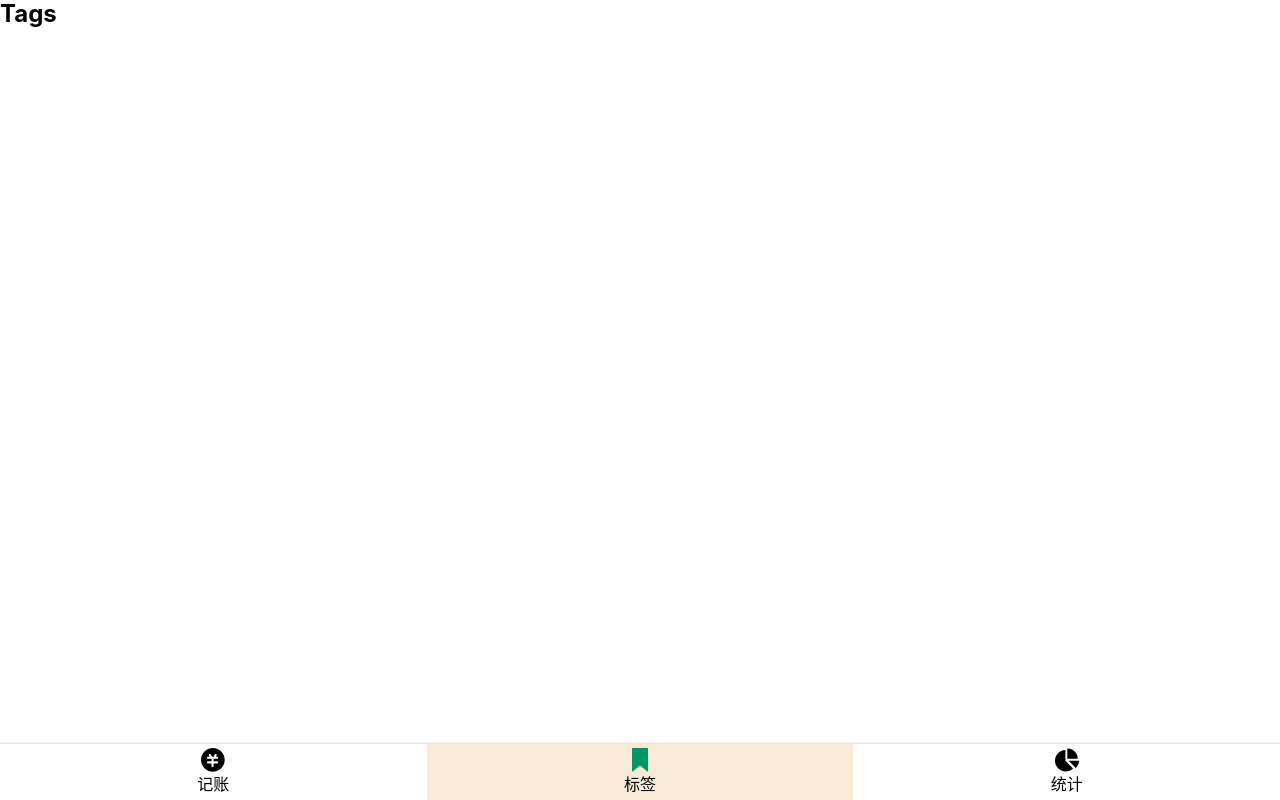
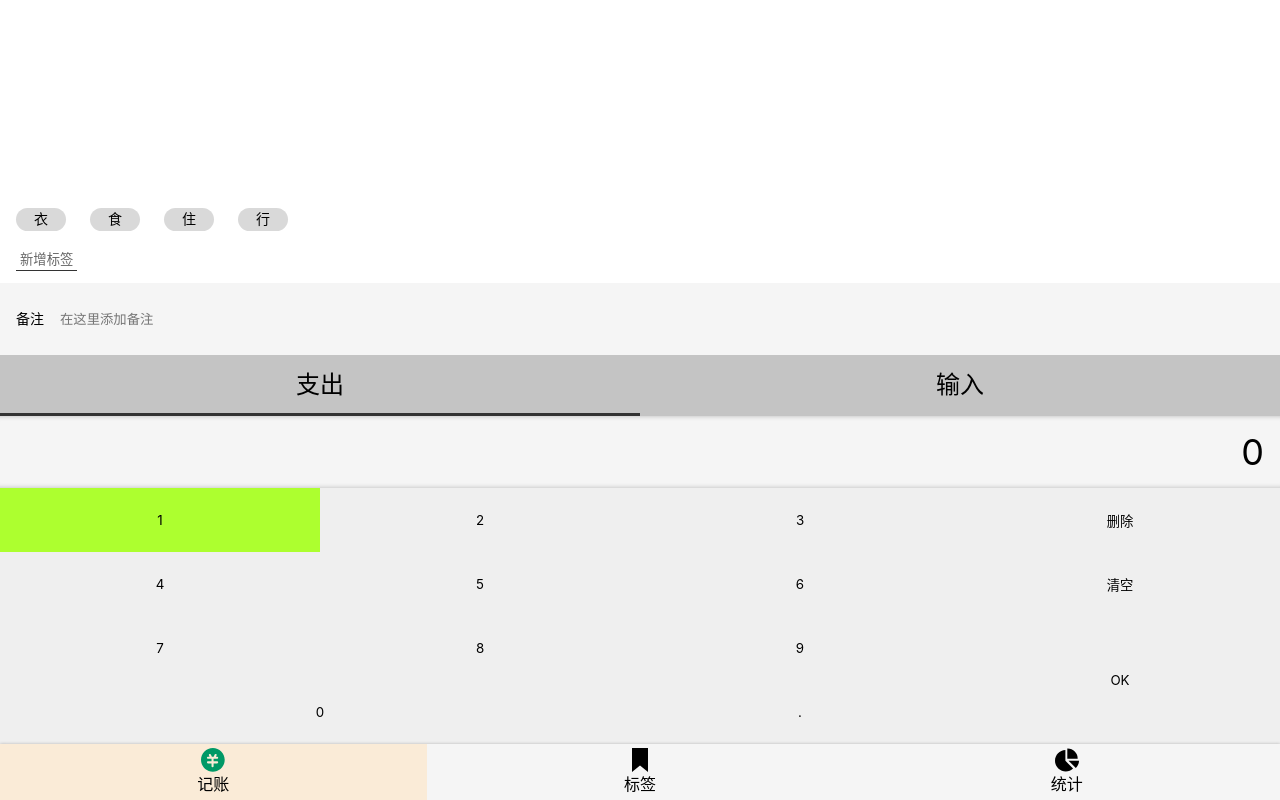
Before and after one commit to sbgrb/mycost-React-Code, a React app: page /#/money in a window 1280 px wide. Before the commit this address led to /#/tags. Built offline with nearby package versions, Linux system fonts and the light colour scheme.

Commit message:
完成 Money.tsx 页面布局

```diff
--- a/src/Components/Layout.tsx
+++ b/src/Components/Layout.tsx
@@ -17,7 +17,7 @@ const Main = styled.div`
 const Layout = (props: any) =>{
     return(
         <Wrapper>
-            <Main>
+            <Main className={props.className}>
                 {props.children}
             </Main>
             <Nav/>
--- a/src/index.scss
+++ b/src/index.scss
@@ -18,4 +18,16 @@ body{
   font-family: $font-hei;
   font-size: 16px;
   line-height: 1.2;
+  background: #f5f5f5;
 }
+button{
+  font-family: inherit;
+}
+:focus{
+  outline: none;
+}
+.clearfix::after{
+  content: '';
+  display: block;
+  clear: both;
+}
--- a/src/views/Money.tsx
+++ b/src/views/Money.tsx
@@ -1,12 +1,154 @@
 import Layout from "../Components/Layout";
 import React from "react";
+import styled from "styled-components";
+
+const TagsSection = styled.section`
+  background: #ffffff; padding: 12px 16px;
+  flex-grow: 1; display:flex; flex-direction: column;
+  justify-content: flex-end; align-items: flex-start;
+  > ol{
+    margin: 0  -12px;
+    > li{
+      background: #d9d9d9; border-radius: 18px; display: inline-block;
+      padding: 3px 18px; font-size: 14px; margin: 8px 12px;
+    }
+  }
+  > button{
+  background: none; border: none; padding: 2px 4px;
+  border-bottom: 1px solid #333; color: #666;
+  margin-top: 8px;
+  }
+`
+
+const NoteSection = styled.section`
+    background: #f5f5f5;
+    padding: 0 16px;
+    font-size: 14px;
+    > label{
+    display:flex;
+    align-items: center;
+      > span{
+        margin-right: 16px;
+        white-space: nowrap;
+      }
+      > input{
+      display: block;
+      width: 100%;
+      height: 72px;
+      background: none;
+      border: none;
+      }
+    }
+`
+
+const CatSection = styled.section`
+  font-size: 24px;
+  > ul{
+  display:flex;
+  background: #c4c4c4;
+   > li{
+    width: 50%;
+    text-align: center;
+    padding: 16px 0;
+    position: relative;
+      &.selected::after{
+        content: '';
+        display:block;
+        height: 3px;
+        background: #333;
+        position: absolute;
+        bottom: 0;
+        width: 100%;
+        left: 0;
+      }
+   }
+  }
+`
+
+const NumSection = styled.section`
+   display:flex;
+   flex-direction: column;
+   font-size: 18px;
+   > .output{
+     font-size: 36px;
+     line-height: 72px;
+     text-align: right;
+     padding: 0 16px;
+     box-shadow: inset 0 -5px 5px -5px rgba(0,0,0,0.25),
+                 inset 0 5px 5px -5px rgba(0,0,0,0.25);
+   }
+   > .pad{
+        > button{
+        float: left;
+        width: 25%;
+        border: none;
+        height: 64px;
+         &.ok{
+          height: 128px;
+          float: right;
+         }
+         &.zero{
+         width: 50%;
+         }
+         &:nth-child(1){
+         background: greenyellow;
+         }
+      }
+   }
+`
+
+const MyLayout = styled(Layout)`
+  display:flex;
+  flex-direction: column;
+`
 
 function Money() {
     return (
-        <Layout>
-            <h2>Money</h2>
-        </Layout>
+        <MyLayout>
+            <TagsSection>
+                <ol>
+                    <li>衣</li>
+                    <li>食</li>
+                    <li>住</li>
+                    <li>行</li>
+                </ol>
+                <button>新增标签</button>
+            </TagsSection>
+            <NoteSection>
+                <label>
+                    <span>备注</span>
+                    <input type="text" placeholder='在这里添加备注'/>
+                </label>
+            </NoteSection>
+            <CatSection>
+                <ul>
+                    <li className='selected'>支出</li>
+                    <li>输入</li>
+                </ul>
+            </CatSection>
+            <NumSection>
+                <div className='output'>
+                    0
+                </div>
+                <div className='pad clearfix'>
+                    <button>1</button>
+                    <button>2</button>
+                    <button>3</button>
+                    <button>删除</button>
+                    <button>4</button>
+                    <button>5</button>
+                    <button>6</button>
+                    <button>清空</button>
+                    <button>7</button>
+                    <button>8</button>
+                    <button>9</button>
+                    <button className='ok'>OK</button>
+                    <button className='zero'>0</button>
+                    <button>.</button>
+                </div>
+            </NumSection>
+        </MyLayout>
     );
 }
 
-export  default  Money;
+export default Money;
```
